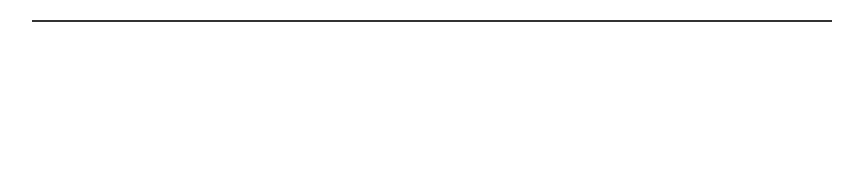
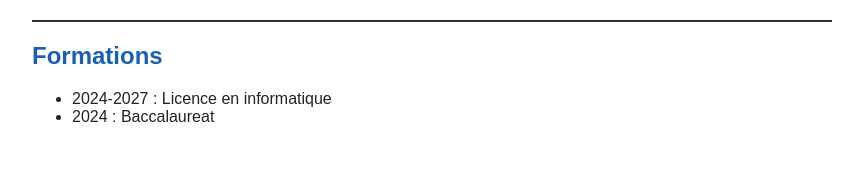
Before and after one commit to Jordan-progr/mon-cv, a plain HTML site: page index.html in a window 1280 px wide. Shown: the whole page, without its empty margins (208-1071 px from the left). Drawn offline with Linux system fonts and the light colour scheme.

Commit message:
mise en place de la section formation

```diff
--- a/index.html
+++ b/index.html
@@ -16,7 +16,7 @@
       <!-- DESCRIPTION -->
     </section>
     <section id="formations">
-      <!-- FORMATIONS -->
+      <h2>Formations</h2><ul><li>2024-2027 : Licence en informatique</li><li>2024 : Baccalaureat</li></ul>
     </section>
     <section id="experiences">
       <!-- EXPERIENCES -->
```
